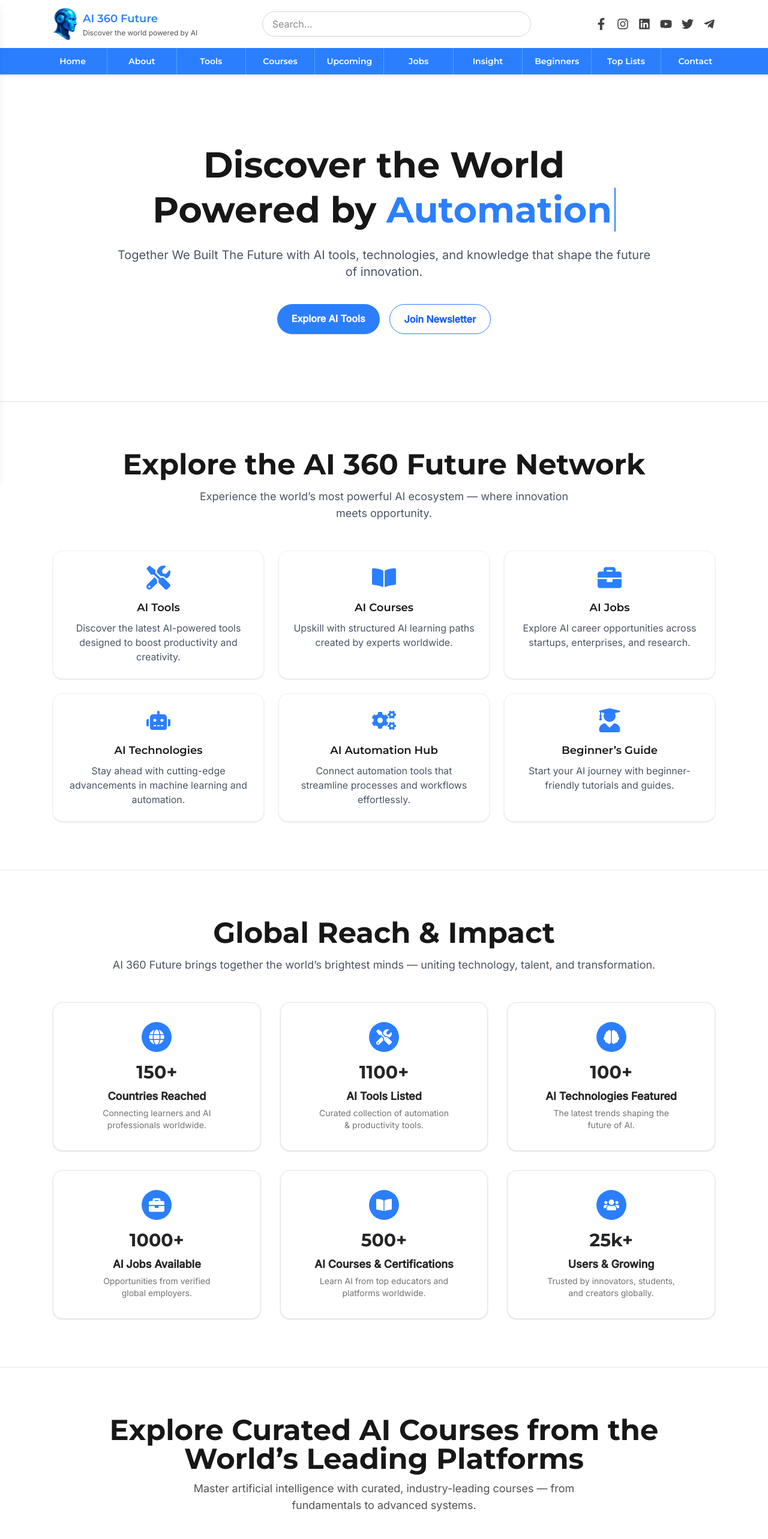
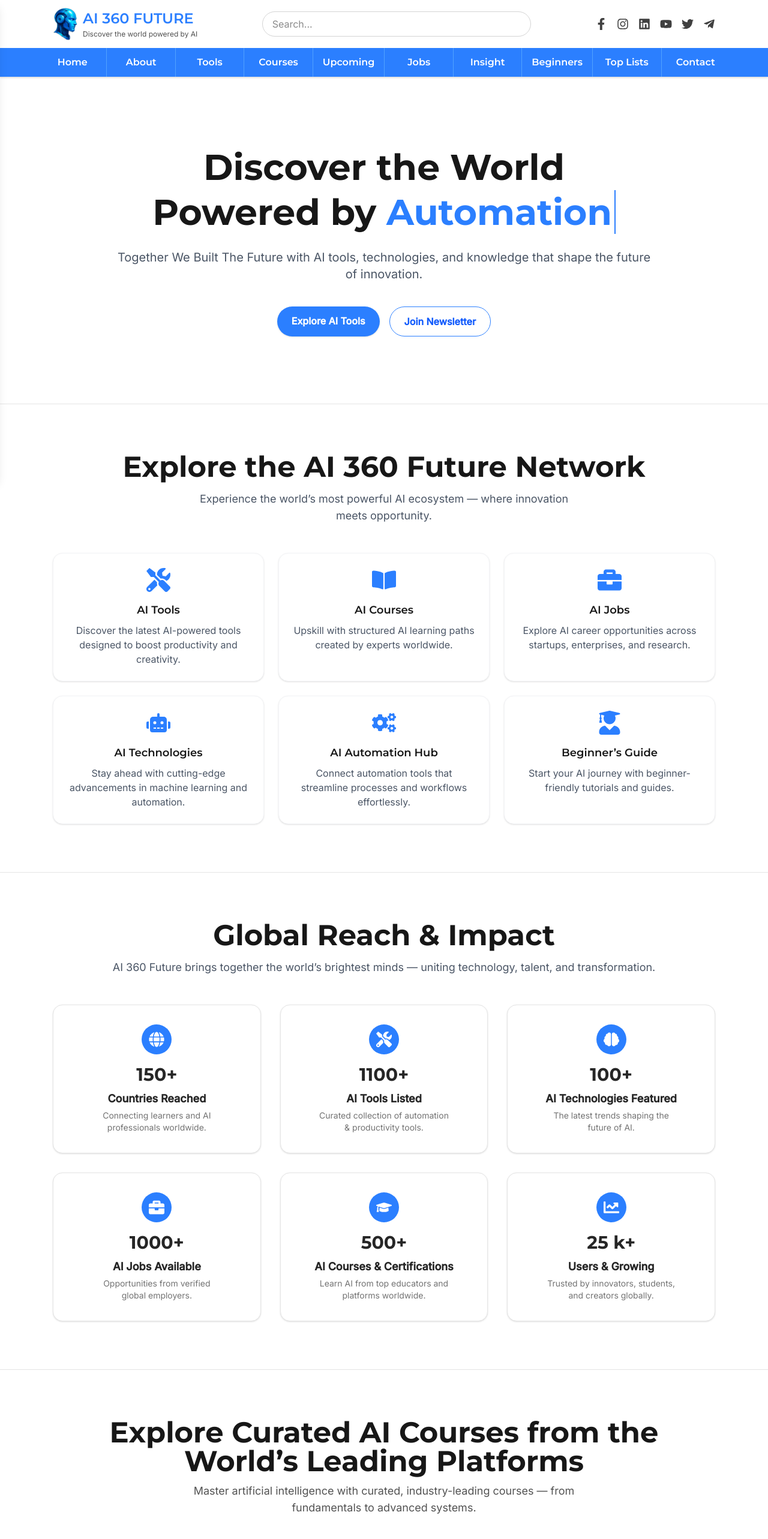
Before and after one commit to ai360futureworld/ai360futureworld, a Next.js app: page / in a window 1280 px wide. Shown: the top 2566 px of the page at 60% size. Built offline with nearby package versions, Linux system fonts and the light colour scheme.

Commit message:
Added Contact Page

```diff
--- a/components/Footer.tsx
+++ b/components/Footer.tsx
@@ -23,8 +23,11 @@ export default function Footer() {
           className="object-contain mb-3"
         />
         <h2 className="text-white text-2xl font-semibold tracking-wide">
-          AI 360 Future
+          AI 360 FUTURE
         </h2>
+        <p className="text-neutral-200 text-sm mt-0.5">
+          Discover the world powered by AI
+        </p>
       </div>
 
       {/* === Navigation Links === */}
--- a/components/GlobalStats.tsx
+++ b/components/GlobalStats.tsx
@@ -6,8 +6,8 @@ import {
   FaTools,
   FaBrain,
   FaBriefcase,
-  FaBookOpen,
-  FaUsers,
+  FaGraduationCap,
+  FaChartLine,
 } from "react-icons/fa";
 
 const stats = [
@@ -49,15 +49,15 @@ const stats = [
     suffix: "+",
     title: "AI Courses & Certifications",
     desc: "Learn AI from top educators and platforms worldwide.",
-    icon: <FaBookOpen size={26} />,
+    icon: <FaGraduationCap size={26} />,
   },
   {
     id: 6,
     number: 25,
-    suffix: "k+",
+    suffix: " k+",
     title: "Users & Growing",
     desc: "Trusted by innovators, students, and creators globally.",
-    icon: <FaUsers size={26} />,
+    icon: <FaChartLine size={26} />,
   },
 ];
 
--- a/components/Header.tsx
+++ b/components/Header.tsx
@@ -44,8 +44,8 @@ export default function Header() {
             className="object-contain"
           />
           <div className="ml-2 flex flex-col">
-            <span className="font-montserrat text-blue-500 text-lg font-semibold">
-              AI 360 Future
+            <span className="font-montserrat text-blue-500 text-2xl font-semibold">
+              AI 360 FUTURE
             </span>
             <span className="text-neutral-600 text-xs mt-0.5">
               Discover the world powered by AI
@@ -114,7 +114,7 @@ export default function Header() {
       {/* === Bottom Nav (Desktop) === */}
       <nav className="hidden md:block bg-blue-500">
         <div className="max-w-6xl mx-auto">
-          <ul className="flex justify-between text-white font-montserrat text-sm">
+          <ul className="flex justify-between text-white font-montserrat text-base">
             {navLinks.map((link) => (
               <li
                 key={link}
```
